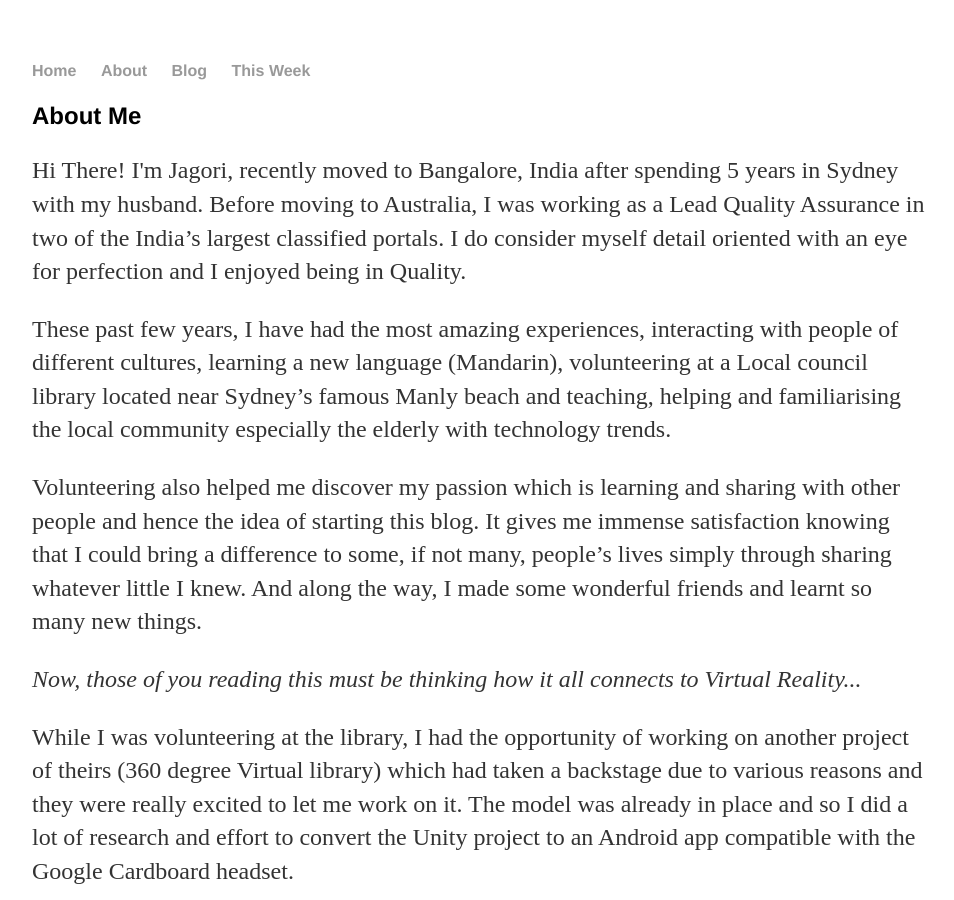
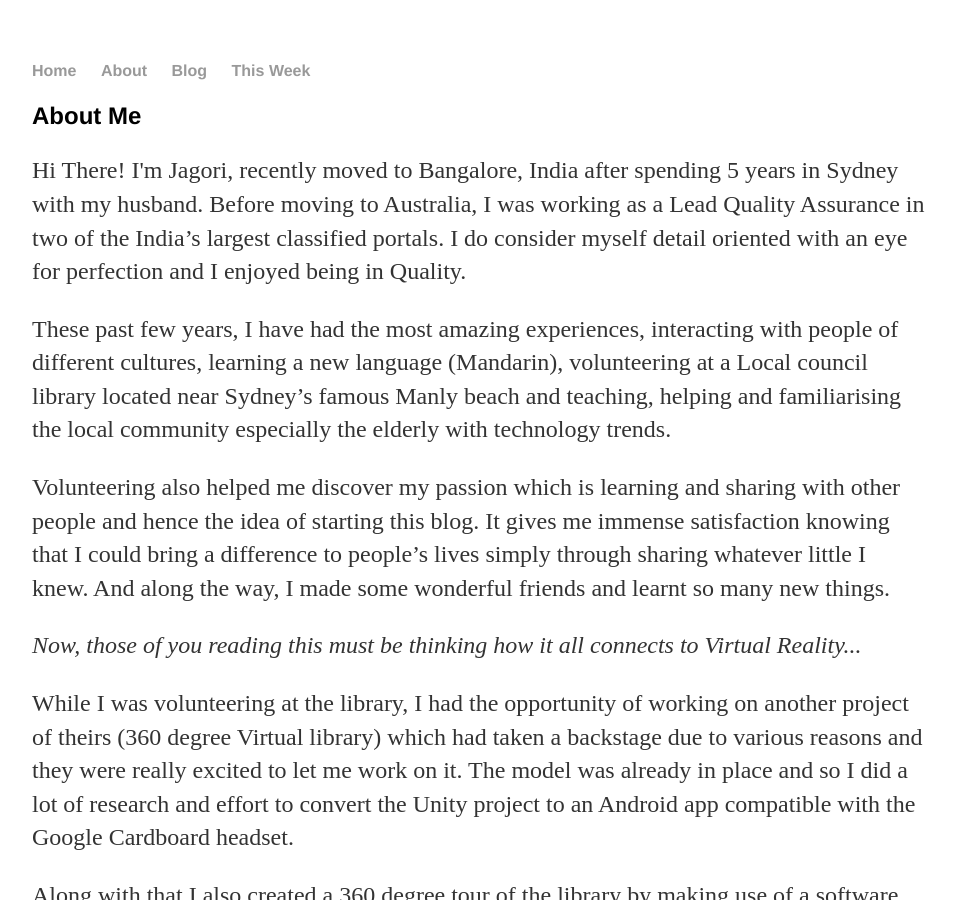
Before and after one commit to jagorisamajdar/jagorisamajdar.github.io, a Jekyll site: the page built from about/index.html, in a window 1280 px wide and 900 px high. Shown: the whole window, without its empty margins (160-1114 px from the left). Built offline with Jekyll 4.4.1, drawn with Linux system fonts in a browser that asks for light colours.

Commit message:
Update index.html

```diff
--- a/about/index.html
+++ b/about/index.html
@@ -11,8 +11,7 @@
 language (Mandarin), volunteering at a Local council library located near Sydney’s famous Manly beach and teaching, helping and familiarising the local
 community especially the elderly with technology trends.</p>
 <p>Volunteering also helped me discover my passion which is learning and sharing with other people and hence the idea of starting this blog.
-It gives me immense satisfaction knowing that I could bring a difference to some, if not many, people’s lives simply through sharing
-whatever little I knew. And along the way, I made some wonderful friends and learnt so many new things.</p>
+It gives me immense satisfaction knowing that I could bring a difference to people’s lives simply through sharing whatever little I knew. And along the way, I made some wonderful friends and learnt so many new things.</p>
 <p><em>Now, those of you reading this must be thinking how it all connects to Virtual Reality...</em></p>
 <p>While I was volunteering at the library, I had the opportunity of working on another project of theirs (360 degree Virtual library) which had taken a backstage due to various reasons and they were
 really excited to let me work on it. The model was already in place and so I did a lot of research and effort to convert the Unity project to an Android app
```
